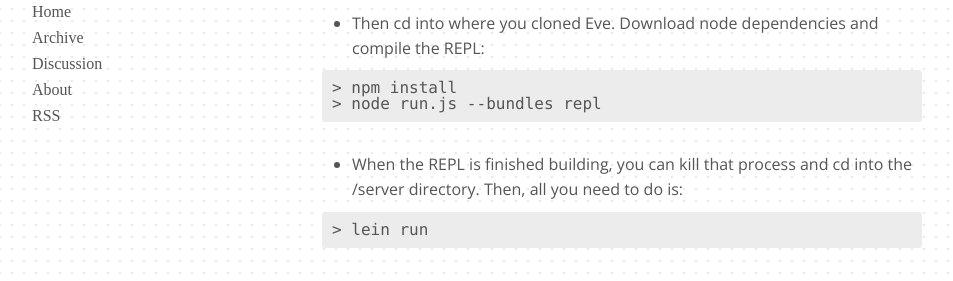
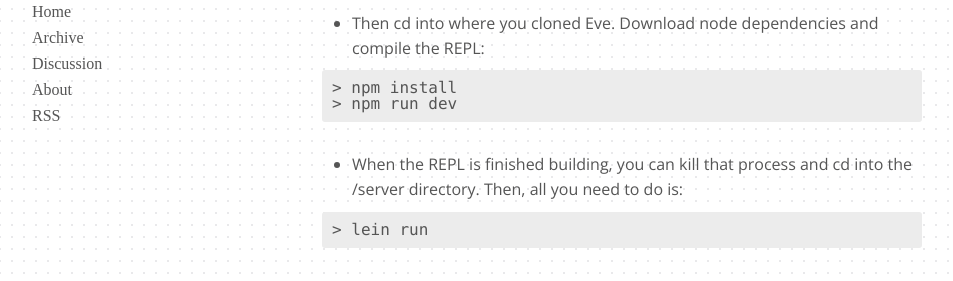
Before and after one commit to Kodowa/incidentalcomplexity, a Jekyll site: the page built from _posts/2016-06-30-apr.md, in a window 1280 px wide and 900 px high, scrolled down 8023 px. Shown: the part 182-463 px from the top of the window, without its empty margins (18-971 px from the left). Built offline with Jekyll 4.4.1, drawn with Linux system fonts in a browser that asks for light colours; some web fonts are replaced.

Commit message:
Updated install instructions

````diff
--- a/_posts/2016-06-30-apr.md
+++ b/_posts/2016-06-30-apr.md
@@ -108,7 +108,7 @@ We got some aggregates working for this version as well. Aggregates work just li
 
 This will store the sum of all the scores in sum-result.
 
-#### REPL ([github](https://github.com/witheve/Eve/tree/a7ce1eb6eb8526057d5b29349c7116461e639559))
+#### REPL ([github](https://github.com/witheve/Eve/tree/e73b18d8111d5ddb73427bcb00f0501fdc9b8f2f))
 
 The REPL received a visual overhaul and several additional features. First, let's take a look at the new layout.
 
@@ -176,12 +176,12 @@ Right now we still have more work to do to draw UI, so the messages are displaye
 If you'd like to try out the REPL yourself, it's pretty easy to get running. We've tested this under Windows 10 and OSX El Capitan, but I don't see any reason it shouldn't run under Linux.
 
 1. First, you'll need the following dependencies: Node.js, Clojure, [Leinengen](http://leiningen.org/).
-2. Next , clone the Eve repo from [this commit](https://github.com/witheve/Eve/tree/a7ce1eb6eb8526057d5b29349c7116461e639559).
+2. Next , clone the Eve repo from [this commit](https://github.com/witheve/Eve/tree/e73b18d8111d5ddb73427bcb00f0501fdc9b8f2f).
 3. Then cd into where you cloned Eve. Download node dependencies and compile the REPL:
 
 ```
 > npm install
-> node run.js --bundles repl
+> npm run dev
 ```
 
 4. When the REPL is finished building, you can kill that process and cd into the `/server` directory. Then, all you need to do is:
````
